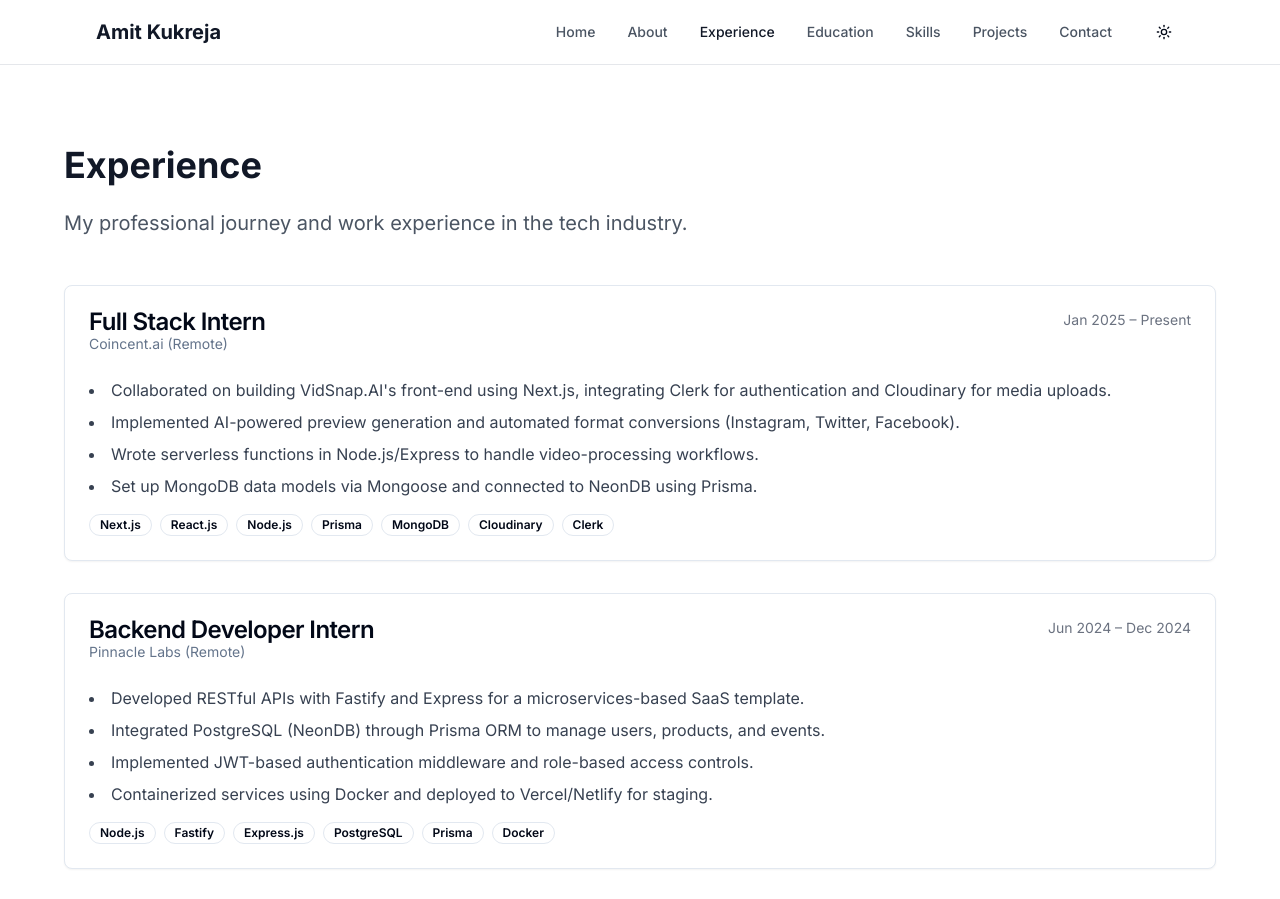
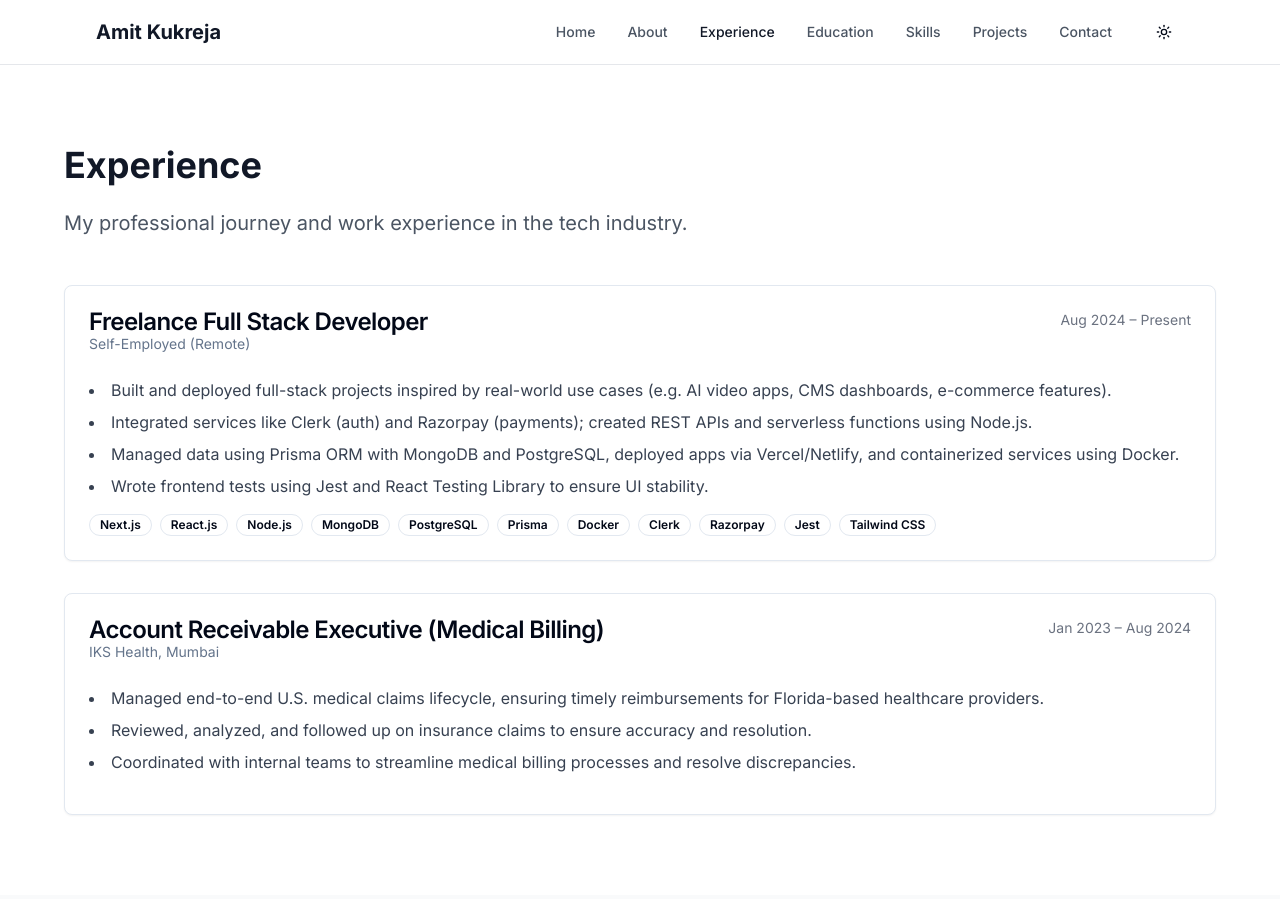
Before and after one commit to amitkukrejadev/portfilio, a Next.js app: page /experience in a window 1280 px wide. Shown: the top 899 px of the page. Built offline with nearby package versions, Linux system fonts and the light colour scheme.

Commit message:
Updated Experience Page

```diff
--- a/app/experience/page.tsx
+++ b/app/experience/page.tsx
@@ -6,108 +6,161 @@ export default function ExperiencePage() {
     <div className="bg-white dark:bg-gray-950">
       <section className="py-20 px-4 sm:px-6 lg:px-8">
         <div className="max-w-6xl mx-auto">
-          <h1 className="text-4xl font-bold text-gray-900 dark:text-white mb-6">Experience</h1>
+          <h1 className="text-4xl font-bold text-gray-900 dark:text-white mb-6">
+            Experience
+          </h1>
           <p className="text-xl text-gray-600 dark:text-gray-300 mb-12 max-w-3xl">
             My professional journey and work experience in the tech industry.
           </p>
-
           <div className="space-y-8">
-            {/* Full Stack Intern - Coincent.ai */}
-            <Card className="dark:border-gray-800">
+            {/* Freelance Full Stack Developer */}
+            <Card className="dark:border-gray-800 dark:bg-gray-950">
               <CardHeader>
                 <div className="flex justify-between items-start">
                   <div>
-                    <CardTitle>Full Stack Intern</CardTitle>
-                    <CardDescription>Coincent.ai (Remote)</CardDescription>
+                    <CardTitle className="dark:text-white">
+                      Freelance Full Stack Developer
+                    </CardTitle>
+                    <CardDescription className="dark:text-gray-400">
+                      Self-Employed (Remote)
+                    </CardDescription>
                   </div>
-                  <span className="text-sm text-gray-500 dark:text-gray-400">Jan 2025 – Present</span>
+                  <span className="text-sm text-gray-500 dark:text-gray-400">
+                    Aug 2024 – Present
+                  </span>
                 </div>
               </CardHeader>
               <CardContent>
                 <ul className="list-disc list-inside space-y-2 text-gray-700 dark:text-gray-300 mb-4">
                   <li>
-                    Collaborated on building VidSnap.AI's front-end using Next.js, integrating Clerk for authentication
-                    and Cloudinary for media uploads.
+                    Built and deployed full-stack projects inspired by
+                    real-world use cases (e.g. AI video apps, CMS dashboards,
+                    e-commerce features).
                   </li>
                   <li>
-                    Implemented AI-powered preview generation and automated format conversions (Instagram, Twitter,
-                    Facebook).
+                    Integrated services like Clerk (auth) and Razorpay
+                    (payments); created REST APIs and serverless functions using
+                    Node.js.
                   </li>
-                  <li>Wrote serverless functions in Node.js/Express to handle video-processing workflows.</li>
-                  <li>Set up MongoDB data models via Mongoose and connected to NeonDB using Prisma.</li>
+                  <li>
+                    Managed data using Prisma ORM with MongoDB and PostgreSQL,
+                    deployed apps via Vercel/Netlify, and containerized services
+                    using Docker.
+                  </li>
+                  <li>
+                    Wrote frontend tests using Jest and React Testing Library to
+                    ensure UI stability.
+                  </li>
                 </ul>
                 <div className="flex flex-wrap gap-2">
-                  <Badge variant="outline">Next.js</Badge>
-                  <Badge variant="outline">React.js</Badge>
-                  <Badge variant="outline">Node.js</Badge>
-                  <Badge variant="outline">Prisma</Badge>
-                  <Badge variant="outline">MongoDB</Badge>
-                  <Badge variant="outline">Cloudinary</Badge>
-                  <Badge variant="outline">Clerk</Badge>
+                  <Badge
+                    variant="outline"
+                    className="dark:border-gray-600 dark:text-gray-300"
+                  >
+                    Next.js
+                  </Badge>
+                  <Badge
+                    variant="outline"
+                    className="dark:border-gray-600 dark:text-gray-300"
+                  >
+                    React.js
+                  </Badge>
+                  <Badge
+                    variant="outline"
+                    className="dark:border-gray-600 dark:text-gray-300"
+                  >
+                    Node.js
+                  </Badge>
+                  <Badge
+                    variant="outline"
+                    className="dark:border-gray-600 dark:text-gray-300"
+                  >
+                    MongoDB
+                  </Badge>
+                  <Badge
+                    variant="outline"
+                    className="dark:border-gray-600 dark:text-gray-300"
+                  >
+                    PostgreSQL
+                  </Badge>
+                  <Badge
+                    variant="outline"
+                    className="dark:border-gray-600 dark:text-gray-300"
+                  >
+                    Prisma
+                  </Badge>
+                  <Badge
+                    variant="outline"
+                    className="dark:border-gray-600 dark:text-gray-300"
+                  >
+                    Docker
+                  </Badge>
+                  <Badge
+                    variant="outline"
+                    className="dark:border-gray-600 dark:text-gray-300"
+                  >
+                    Clerk
+                  </Badge>
+                  <Badge
+                    variant="outline"
+                    className="dark:border-gray-600 dark:text-gray-300"
+                  >
+                    Razorpay
+                  </Badge>
+                  <Badge
+                    variant="outline"
+                    className="dark:border-gray-600 dark:text-gray-300"
+                  >
+                    Jest
+                  </Badge>
+                  <Badge
+                    variant="outline"
+                    className="dark:border-gray-600 dark:text-gray-300"
+                  >
+                    Tailwind CSS
+                  </Badge>
                 </div>
               </CardContent>
             </Card>
 
-            {/* Backend Developer Intern - Pinnacle Labs */}
-            <Card className="dark:border-gray-800">
+            {/* Account Receivable Executive */}
+            <Card className="dark:border-gray-800 dark:bg-gray-950">
               <CardHeader>
                 <div className="flex justify-between items-start">
                   <div>
-                    <CardTitle>Backend Developer Intern</CardTitle>
-                    <CardDescription>Pinnacle Labs (Remote)</CardDescription>
+                    <CardTitle className="dark:text-white">
+                      Account Receivable Executive (Medical Billing)
+                    </CardTitle>
+                    <CardDescription className="dark:text-gray-400">
+                      IKS Health, Mumbai
+                    </CardDescription>
                   </div>
-                  <span className="text-sm text-gray-500 dark:text-gray-400">Jun 2024 – Dec 2024</span>
-                </div>
-              </CardHeader>
-              <CardContent>
-                <ul className="list-disc list-inside space-y-2 text-gray-700 dark:text-gray-300 mb-4">
-                  <li>Developed RESTful APIs with Fastify and Express for a microservices-based SaaS template.</li>
-                  <li>Integrated PostgreSQL (NeonDB) through Prisma ORM to manage users, products, and events.</li>
-                  <li>Implemented JWT-based authentication middleware and role-based access controls.</li>
-                  <li>Containerized services using Docker and deployed to Vercel/Netlify for staging.</li>
-                </ul>
-                <div className="flex flex-wrap gap-2">
-                  <Badge variant="outline">Node.js</Badge>
-                  <Badge variant="outline">Fastify</Badge>
-                  <Badge variant="outline">Express.js</Badge>
-                  <Badge variant="outline">PostgreSQL</Badge>
-                  <Badge variant="outline">Prisma</Badge>
-                  <Badge variant="outline">Docker</Badge>
-                </div>
-              </CardContent>
-            </Card>
-
-            {/* Web Developer Intern - Oasis Infobyte */}
-            <Card className="dark:border-gray-800">
-              <CardHeader>
-                <div className="flex justify-between items-start">
-                  <div>
-                    <CardTitle>Web Developer Intern</CardTitle>
-                    <CardDescription>Oasis Infobyte (Remote)</CardDescription>
-                  </div>
-                  <span className="text-sm text-gray-500 dark:text-gray-400">Mar 2024 – May 2024</span>
+                  <span className="text-sm text-gray-500 dark:text-gray-400">
+                    Jan 2023 – Aug 2024
+                  </span>
                 </div>
               </CardHeader>
               <CardContent>
                 <ul className="list-disc list-inside space-y-2 text-gray-700 dark:text-gray-300 mb-4">
                   <li>
-                    Built responsive frontend components for a corporate CMS dashboard using React and Tailwind CSS.
+                    Managed end-to-end U.S. medical claims lifecycle, ensuring
+                    timely reimbursements for Florida-based healthcare
+                    providers.
                   </li>
-                  <li>Integrated Razorpay payment gateway for demo e-commerce workflow (sandbox).</li>
-                  <li>Wrote unit tests in Jest/React Testing Library to ensure component reliability.</li>
-                  <li>Collaborated with UX designer to refine wireframes and improve user flows.</li>
+                  <li>
+                    Reviewed, analyzed, and followed up on insurance claims to
+                    ensure accuracy and resolution.
+                  </li>
+                  <li>
+                    Coordinated with internal teams to streamline medical
+                    billing processes and resolve discrepancies.
+                  </li>
                 </ul>
-                <div className="flex flex-wrap gap-2">
-                  <Badge variant="outline">React.js</Badge>
-                  <Badge variant="outline">Tailwind CSS</Badge>
-                  <Badge variant="outline">Razorpay</Badge>
-                  <Badge variant="outline">JavaScript</Badge>
-                </div>
               </CardContent>
             </Card>
           </div>
         </div>
       </section>
     </div>
-  )
+  );
 }
```
